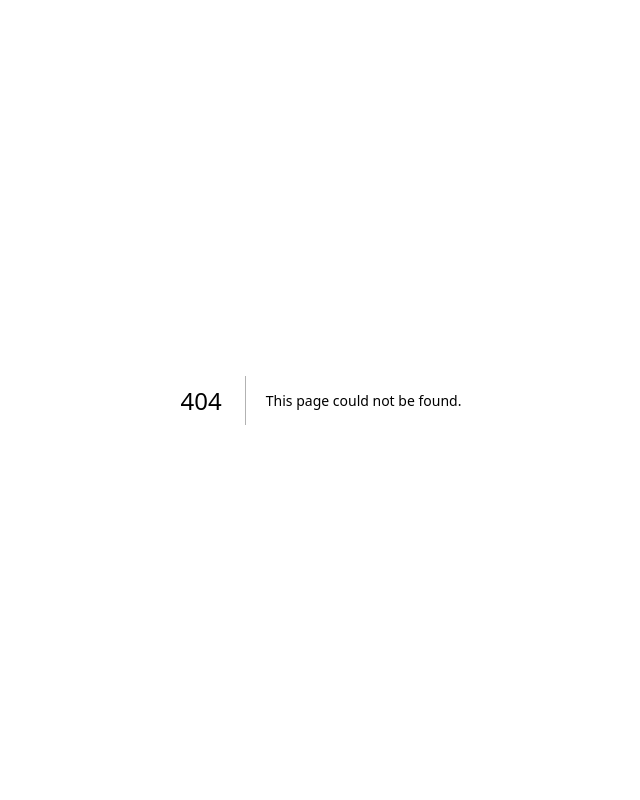
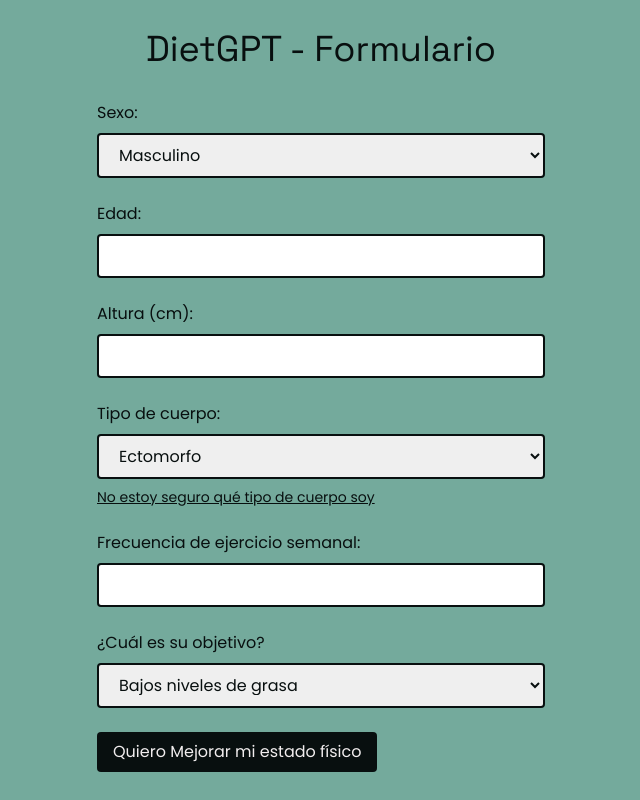
Before and after one commit to davillera/dietgpt-frontend, a Next.js app: page /form in a window 1280 px wide. Before the commit this address had no page. Shown: the whole page, without its empty margins (319-959 px from the left). Built offline with nearby package versions, Linux system fonts and the light colour scheme.

Commit message:
form finish

```diff
--- /dev/null
+++ b/src/app/form/loaging.tsx
@@ -0,0 +1,7 @@
+export default function loading(){
+  return(
+    <>
+      <h1 className="text-center text-green"> Cargando...</h1>
+    </>
+  )
+}
--- /dev/null
+++ b/src/app/form/page.tsx
@@ -0,0 +1,80 @@
+// 'use client'
+import Link from "next/link";
+
+export default function Page() {
+  return (
+    <>
+      <div className="bg-green min-h-screen flex flex-col justify-center items-center text-black">
+        <h1 className="text-4xl mb-8 font-space-grotesk">DietGPT - Formulario</h1>
+
+        <form className="max-w-md w-full font-poppins">
+          {/* Pregunta: Sexo */}
+          <div className="mb-6">
+            <label className="block mb-2">Sexo:</label>
+            <select id="sexo" name="sexo" className="bg-gray-200 border-2 border-gray-300 px-4 py-2 rounded w-full">
+              <option value="masculino">Masculino</option>
+              <option value="femenino">Femenino</option>
+            </select>
+          </div>
+
+          {/* Pregunta: Edad */}
+          <div className="mb-6">
+            <label className="block mb-2">Edad:</label>
+            <input type="number" id="edad" name="edad"
+                   className="bg-gray-200 border-2 border-gray-300 px-4 py-2 rounded w-full"/>
+          </div>
+
+          {/* Pregunta: Altura en cm */}
+          <div className="mb-6">
+            <label className="block mb-2">Altura (cm):</label>
+            <input type="number" id="altura" name="altura"
+                   className="bg-gray-200 border-2 border-gray-300 px-4 py-2 rounded w-full"/>
+          </div>
+
+          {/* Pregunta: Tipo de cuerpo (somatotipos) */}
+          <div className="mb-6">
+            <label className="block mb-2">Tipo de cuerpo:</label>
+            <select id="tipoCuerpo" name="tipoCuerpo"
+                    className="bg-gray-200 border-2 border-gray-300 px-4 py-2 rounded w-full">
+              <option value="ectomorfo">Ectomorfo</option>
+              <option value="mesomorfo">Mesomorfo</option>
+              <option value="endomorfo">Endomorfo</option>
+            </select>
+            <p className="text-sm mt-2">
+              <Link target="_blank" className="text-blue-300 underline"
+                    href="https://www.tuasaude.com/es/somatotipo/">
+                No estoy seguro qué tipo de cuerpo soy
+              </Link>
+            </p>
+
+          </div>
+
+          {/* Pregunta: Frecuencia de ejercicio semanal */}
+          <div className="mb-6">
+            <label className="block mb-2">Frecuencia de ejercicio semanal:</label>
+            <input type="number" id="frecuenciaEjercicio" name="frecuenciaEjercicio"
+                   className="bg-gray-200 border-2 border-gray-300 px-4 py-2 rounded w-full"/>
+          </div>
+
+          {/* Pregunta: Objetivo */}
+          <div className="mb-6">
+            <label className="block mb-2">¿Cuál es su objetivo?</label>
+            <select id="objetivo" name="objetivo"
+                    className="bg-gray-200 border-2 border-gray-300 px-4 py-2 rounded w-full">
+              <option value="bajosNivelesGrasa">Bajos niveles de grasa</option>
+              <option value="ganarMasaMuscular">Ganar masa muscular</option>
+              <option value="tonificar">Tonificar</option>
+              <option value="mantenerSaludable">Mantenerse saludable</option>
+            </select>
+          </div>
+
+          {/* Botón de enviar */}
+          <button type="submit"
+                  className="bg-black text-white px-4 py-2 rounded hover:bg-gray-700 focus:outline-none focus:ring-2 focus:ring-gray-600">
+            Quiero Mejorar mi estado físico
+          </button>
+        </form>
+      </div>
+    </>
+  );
+}
--- a/src/app/globals.css
+++ b/src/app/globals.css
@@ -1,33 +1,5 @@
+@import url('https://fonts.googleapis.com/css2?family=Montserrat:ital,wght@0,100..900;1,100..900&family=Poppins:ital,wght@0,100;0,200;0,300;0,400;0,500;0,600;0,700;0,800;0,900;1,100;1,200;1,300;1,400;1,500;1,600;1,700;1,800;1,900&family=Space+Grotesk:wght@300..700&display=swap');
+
 @tailwind base;
 @tailwind components;
 @tailwind utilities;
-
-:root {
-  --foreground-rgb: 0, 0, 0;
-  --background-start-rgb: 214, 219, 220;
-  --background-end-rgb: 255, 255, 255;
-}
-
-@media (prefers-color-scheme: dark) {
-  :root {
-    --foreground-rgb: 255, 255, 255;
-    --background-start-rgb: 0, 0, 0;
-    --background-end-rgb: 0, 0, 0;
-  }
-}
-
-body {
-  color: rgb(var(--foreground-rgb));
-  background: linear-gradient(
-      to bottom,
-      transparent,
-      rgb(var(--background-end-rgb))
-    )
-    rgb(var(--background-start-rgb));
-}
-
-@layer utilities {
-  .text-balance {
-    text-wrap: balance;
-  }
-}
--- a/src/app/layout.tsx
+++ b/src/app/layout.tsx
@@ -5,7 +5,7 @@ import "./globals.css";
 const inter = Inter({ subsets: ["latin"] });
 
 export const metadata: Metadata = {
-  title: "Create Next App",
+  title: "DietGPT",
   description: "Generated by create next app",
 };
 
--- /dev/null
+++ b/src/app/loading.tsx
@@ -0,0 +1,7 @@
+export default function loading(){
+  return(
+    <>
+      <h1 className="text-center"> Cargando...</h1>
+    </>
+  )
+}
--- a/src/app/page.tsx
+++ b/src/app/page.tsx
@@ -1,7 +1,21 @@
+import Link from "next/link";
+
+
 export default function Home() {
   return (
-    <main>
-      <h1 className={"text-center"}>Hola Mundo</h1>
+    <main className="bg-gray min-h-screen flex flex-col justify-center items-center text-white">
+
+      <h1 className="text-7xl">DietGPT</h1>
+      <p className="text-center text-3xl font-montserrat">
+        ¿Te gustaría usar una <span className="text-green font-bold">App</span> para mejorar <span
+        className="text-green font-bold">TU</span> estado físico?
+      </p>
+
+      <button
+        className="mt-8 px-6 py-3 bg-black text-white rounded-lg shadow-md hover:bg-gray-700 focus:outline-none focus:ring-2 focus:ring-gray-600">
+        <Link href={'./form'}>Comencemos</Link>
+      </button>
     </main>
+
   );
 }
--- a/tailwind.config.ts
+++ b/tailwind.config.ts
@@ -7,6 +7,17 @@ const config: Config = {
     "./src/app/**/*.{js,ts,jsx,tsx,mdx}",
   ],
   theme: {
+    fontFamily: {
+      'montserrat': ['Montserrat'],
+      'poppins': ['Poppins'],
+      'space-grotesk': ['Space Grotesk']
+    },
+    colors: {
+      green: '#74AA9C',
+      white: '#F1EDEE',
+      black: '#080F0F',
+      gray: '#212121',
+    },
     extend: {
       backgroundImage: {
         "gradient-radial": "radial-gradient(var(--tw-gradient-stops))",
```
Also changed, not shown: package.json (+5 -5 lines), 1 other file (tests, documents, lock files or other folders).
